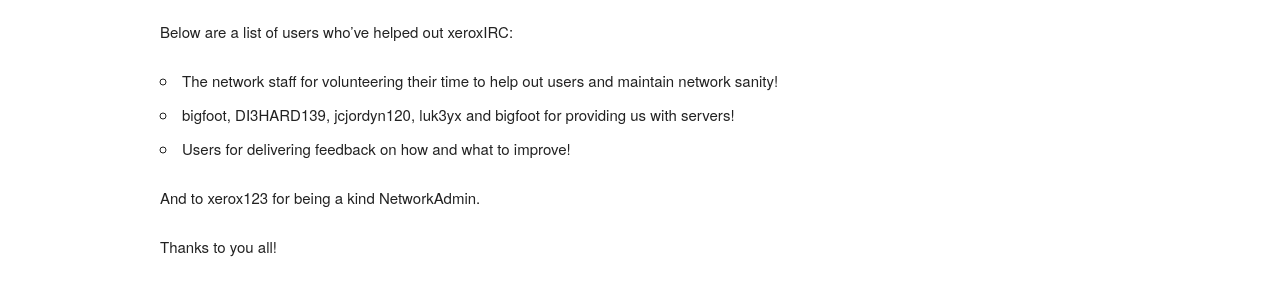
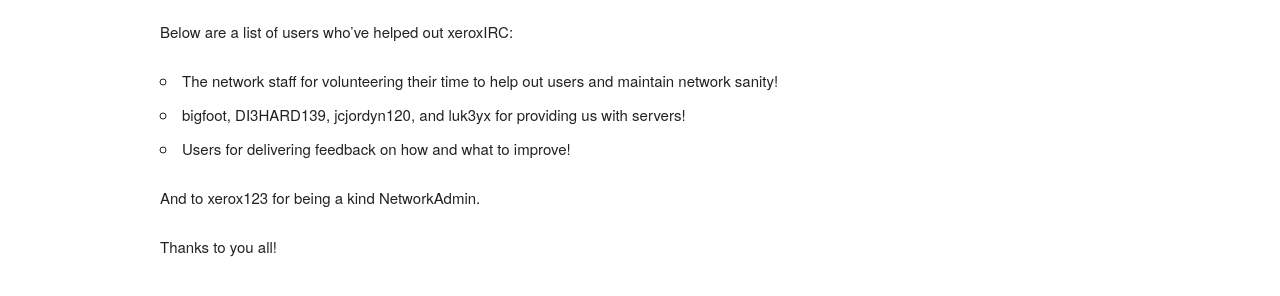
Before and after one commit to xeroxIRC/xeroxIRC.github.io, a Jekyll site: the page built from credits.md, in a window 1280 px wide. Shown: the part 279-575 px from the top of the page. Built offline with Jekyll 4.4.1, drawn with Linux system fonts in a browser that asks for light colours; comment, search, counter and statistics services are not loaded.

Commit message:
bigfoot only needs to be credited once.

```diff
--- a/credits.md
+++ b/credits.md
@@ -9,7 +9,7 @@ navbar-index: 99
 Below are a list of users who've helped out xeroxIRC:
 
 - The network staff for volunteering their time to help out users and maintain network sanity!
-- bigfoot, DI3HARD139, jcjordyn120, luk3yx and bigfoot for providing us with servers!
+- bigfoot, DI3HARD139, jcjordyn120, and luk3yx for providing us with servers!
 - Users for delivering feedback on how and what to improve!
 
 And to xerox123 for being a kind NetworkAdmin.
```
